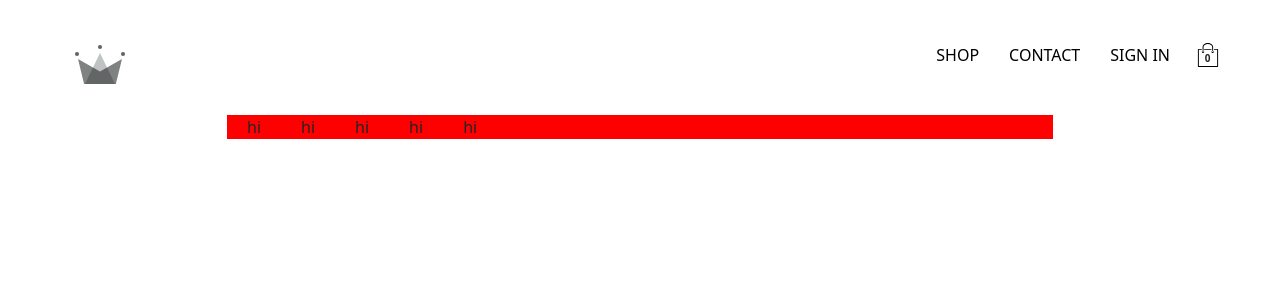
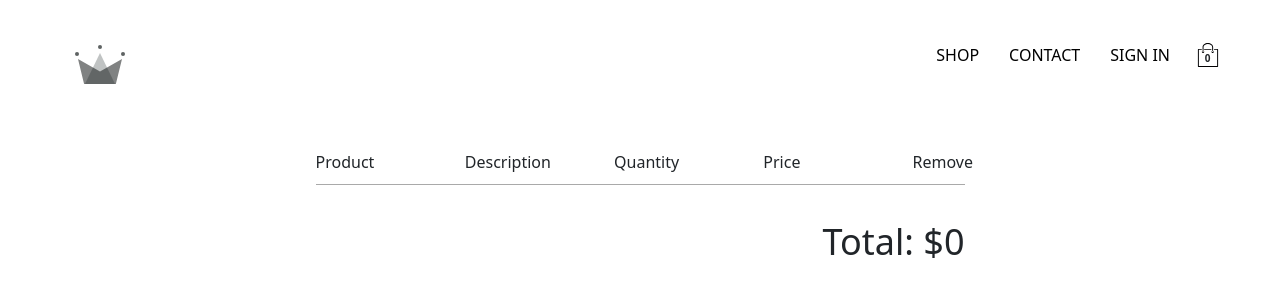
Before and after one commit to Mahsa-nvr/main-shopping, a React (Create React App) app: page /checkout in a window 1280 px wide. Shown: the top 300 px of the page. Built offline with nearby package versions, Linux system fonts and the light colour scheme; no server answers.

Commit message:
fix design of checkout page & create cart total selector

```diff
--- a/src/pages/checkoutpage/checkoutpage.component.jsx
+++ b/src/pages/checkoutpage/checkoutpage.component.jsx
@@ -1,19 +1,37 @@
 import React from 'react';
+import { connect } from 'react-redux';
+import { selectCartItems, selectCartTotal } from '../../redux/cart/cart.selector';
 import './checkoutpage.styles.css';
 
-const CheckoutPage = () => {
-    console.log('hi')
+const CheckoutPage = ({cartItems, total}) => {
+
     return (
-        <div className='checkout-container'>
+        <div className='checkout-page'>
             <div className='checkout-header'>
-               <span className='checkout-item'>hi</span>
-               <span className='checkout-item'>hi</span>
-               <span className='checkout-item'>hi</span>
-               <span className='checkout-item'>hi</span>
-               <span className='checkout-item'>hi</span>
+              <div className="header-block">
+                <span>product</span>
+              </div>
+              <div className="header-block">
+                <span>description</span>
+              </div>
+              <div className="header-block">
+                <span>quantity</span>
+              </div>
+              <div className="header-block">
+                <span>price</span>
+              </div>
+              <div className="header-block">
+                <span>remove</span>
+              </div>
             </div>
+            {cartItems.map(cartItems => cartItems.name)}
+            <div className='total'>Total: ${total}</div>
         </div>
     )
 }
+const mapStateToProps = state => ({
+    cartItems : selectCartItems(state),
+    total: selectCartTotal(state),
+})
 
-export default CheckoutPage;
+export default connect(mapStateToProps)(CheckoutPage);
--- a/src/pages/checkoutpage/checkoutpage.styles.css
+++ b/src/pages/checkoutpage/checkoutpage.styles.css
@@ -1,13 +1,30 @@
-.checkout-container {
-    background-color: aqua;
-    width: 70%;
-    margin: auto;
+.checkout-page {
+    width: 55%;
+    min-height: 90vh;
+    display: flex;
+    flex-direction: column;
+    align-items: center;
+    margin: 50px auto 0;
 }
 
 .checkout-header {
-    background-color: red;
+    width: 100%;
+    padding: 10px 0;
+    display: flex;
+    justify-content: space-between;
+    border-bottom: 1px solid darkgrey;
+}
+.header-block {
+    text-transform: capitalize;
+    width: 23%;
 }
 
-.checkout-item{
-    padding: 20px;
+.header-block:last-child {
+    width: 8%;
 }
+
+.total {
+    margin-top: 30px;
+    margin-left: auto;
+    font-size: 36px;
+  }
--- a/src/redux/cart/cart.selector.js
+++ b/src/redux/cart/cart.selector.js
@@ -20,3 +20,12 @@
         0
     )
 )
+
+export const selectCartTotal = createSelector(
+    [selectCartItems],
+    cartItems => cartItems.reduce(
+        (accumalatedQuantity, cartItem) =>
+        accumalatedQuantity + cartItem.quantity * cartItem.price,
+        0
+    )
+)
```
